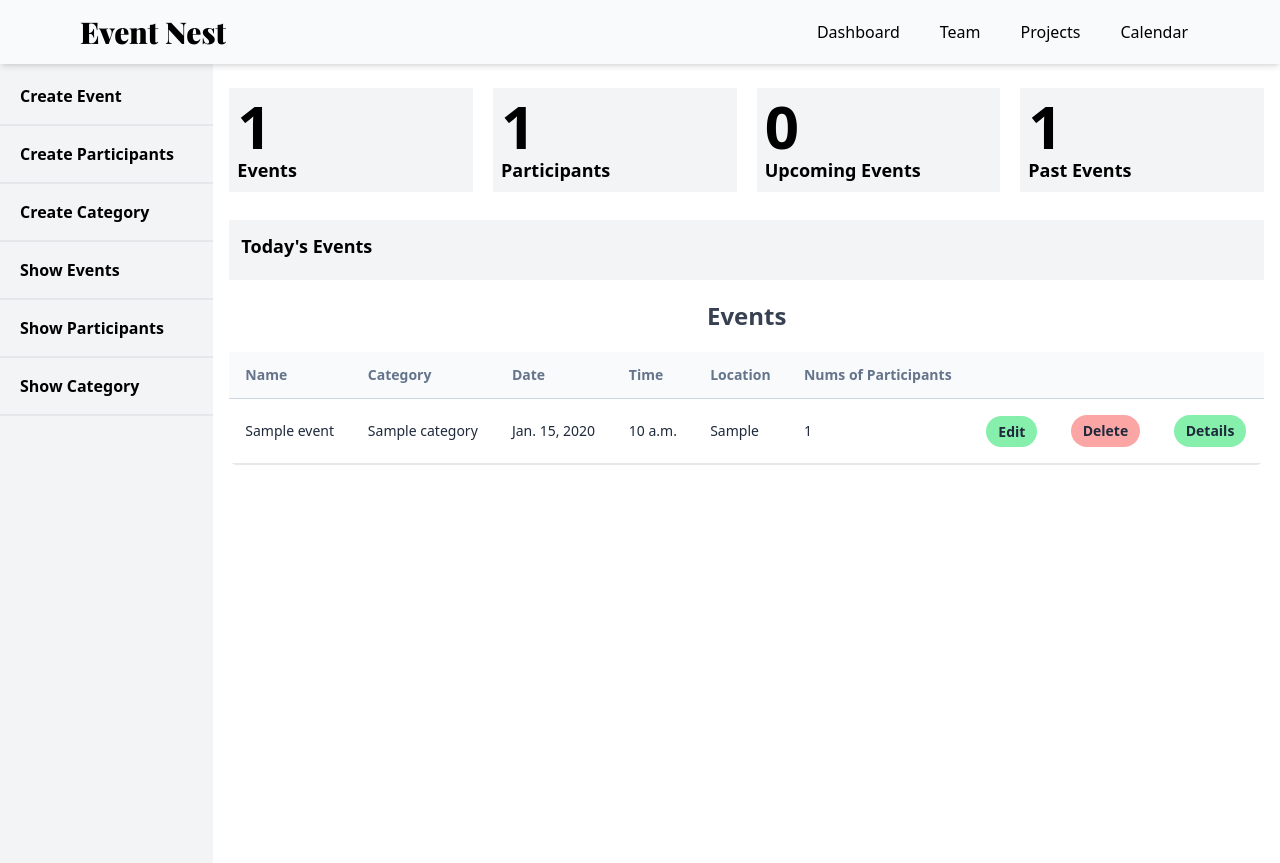
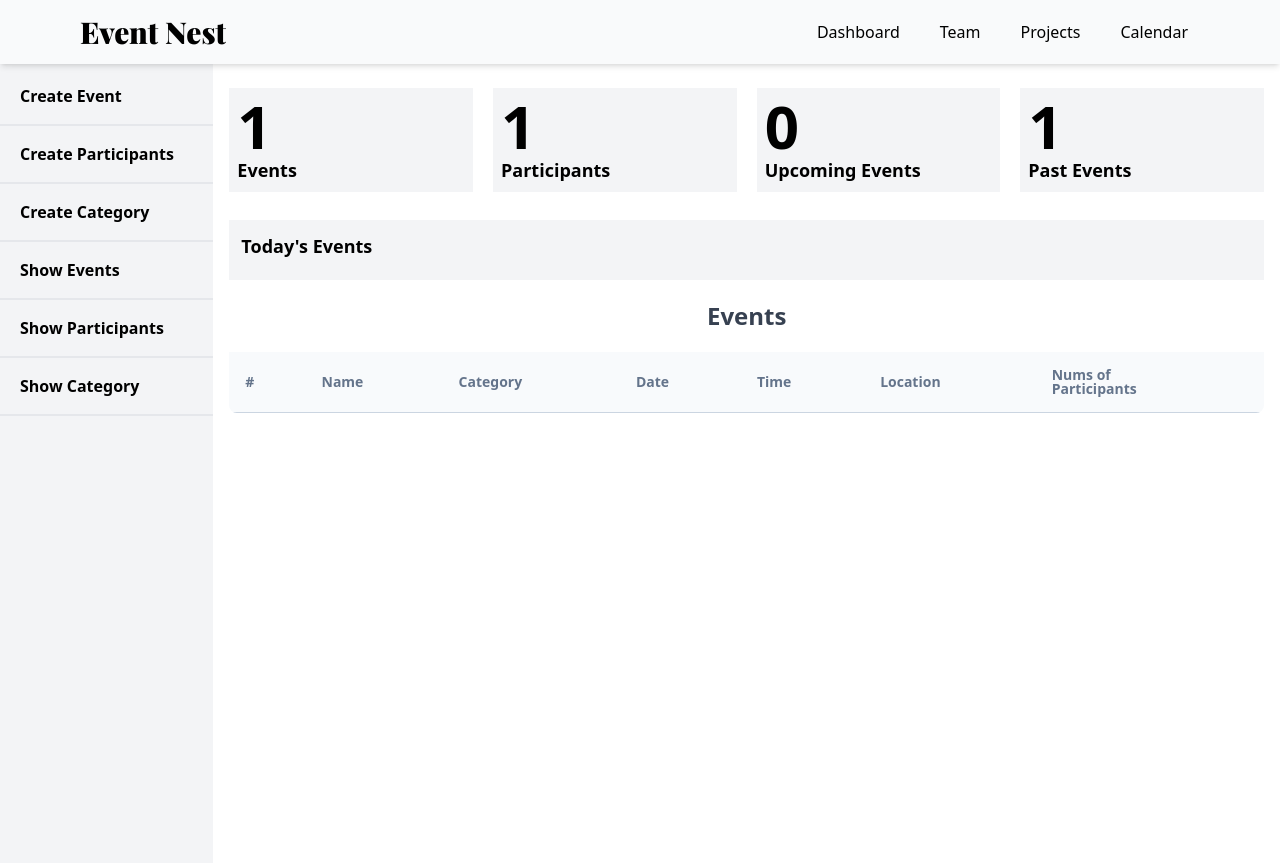
Before and after one commit to tanvirulislam149/event_management_django, a Django app: page /events/dashboard/?upcoming=True in a window 1280 px wide. Shown: the top 863 px of the page. Run offline with Django 5.2, Linux system fonts and the light colour scheme; tables that the repository leaves empty hold one stand-in row (values such as "Sample post"); lists and menus that the app fills with data are empty; some web fonts are replaced.

Commit message:
past upcoming done

```diff
--- a/events/templates/event_table.html
+++ b/events/templates/event_table.html
@@ -1,10 +1,11 @@
 {% extends "dashboard.html" %}
 {% block table_block %}
+{% load static %}
 <div class="mb-5 sm:flex gap-5">
-  <p href="{% url "dashboard" %}" class="w-full bg-gray-100 font-bold text-lg px-2 py-2 my-2 "><span class="text-6xl">{{event_count.events}}</span> <br> Events</p>
-  <p href="{% url "dashboard" %}" class="w-full bg-gray-100 font-bold text-lg px-2 py-2 my-2 "><span class="text-6xl">{{participant_count}}</span> <br> Participants</p>
-  <p href="{% url "dashboard" %}" class="w-full bg-gray-100 font-bold text-lg px-2 py-2 my-2 "><span class="text-6xl">{{event_count.upcoming}}</span> <br> Upcoming Events</p>
-  <p href="{% url "dashboard" %}" class="w-full bg-gray-100 font-bold text-lg px-2 py-2 my-2 "><span class="text-6xl">{{event_count.past}}</span> <br> Past Events</p>
+  <a href="{% url 'dashboard' %}" class="w-full bg-gray-100 font-bold text-lg px-2 py-2 my-2 "><span class="text-6xl">{{event_count.events}}</span> <br> Events</a>
+  <p class="w-full bg-gray-100 font-bold text-lg px-2 py-2 my-2 "><span class="text-6xl">{{participant_count}}</span> <br> Participants</p>
+  <a href="{% url 'dashboard' %}?upcoming=True" class="w-full bg-gray-100 font-bold text-lg px-2 py-2 my-2 "><span class="text-6xl">{{event_count.upcoming}}</span> <br> Upcoming Events</a>
+  <a href="{% url 'dashboard' %}?past=True" class="w-full bg-gray-100 font-bold text-lg px-2 py-2 my-2 "><span class="text-6xl">{{event_count.past}}</span> <br> Past Events</a>
 </div>
 <div class="bg-gray-100 p-3 my-5">
   <p class="text-lg font-bold pb-2">Today's Events</p>
@@ -20,6 +21,11 @@
     <table class="w-full text-left table-auto min-w-max text-slate-800">
       <thead>
         <tr class="text-slate-500 border-b border-slate-300 bg-slate-50">
+          <th class="p-4">
+            <p class="text-sm leading-none font-bold">
+              #
+            </p>
+          </th>
           <th class="p-4">
             <p class="text-sm leading-none font-bold">
                 Name
@@ -47,7 +53,10 @@
           </th>
           <th class="p-4">
             <p class="text-sm leading-none font-bold">
-              Nums of Participants
+              Nums of
+            </p>
+            <p class="text-sm leading-none font-bold">
+              Participants
             </p>
           </th>
           <th></th>
@@ -58,6 +67,11 @@
       <tbody>
         {% for event in events %}
         <tr class="hover:bg-slate-50 border-b-2">
+            <td class="p-4">
+              <p class="text-sm">
+                {{forloop.counter}}
+              </p>
+            </td>
             <td class="p-4">
               <p class="text-sm">
                 {{event.name}}
--- a/events/views.py
+++ b/events/views.py
@@ -21,6 +21,16 @@ def dashboard(request):
     category_count = Category.objects.all().count()
     todays_events = Event.objects.filter(date= datetime.now().date())
 
+    upcoming = request.GET.get("upcoming")
+    past = request.GET.get("past")
+    if upcoming:
+        events = Event.objects.select_related("category").prefetch_related("participants").annotate(nums_of_participants=Count("participants" )).filter(date__gt = datetime.now().date())
+        print(events)
+    elif past:
+        events = Event.objects.select_related("category").prefetch_related("participants").annotate(nums_of_participants=Count("participants")).filter(date__lt = datetime.now().date())
+    else:
+        events = Event.objects.select_related("category").prefetch_related("participants").annotate(nums_of_participants=Count("participants")).all()
+
     context = {
         "events": events,
         "event_count": event_count,
@@ -29,6 +39,9 @@ def dashboard(request):
         "todays_events": todays_events
     }
     return render(request, "event_table.html", context)
+
+def show_upcoming_events(request):
+    pass
 
 def show_participant(request):
     participants = Participant.objects.all()
--- a/static/css/output.css
+++ b/static/css/output.css
@@ -955,16 +923,12 @@ video {
   padding: 0.5rem;
 }
 
-.p-4 {
-  padding: 1rem;
-}
-
 .p-3 {
   padding: 0.75rem;
 }
 
-.p-10 {
-  padding: 2.5rem;
+.p-4 {
+  padding: 1rem;
 }
 
 .px-2 {
```
Also changed, not shown: other parts of static/css/output.css (+4 -36 lines).
